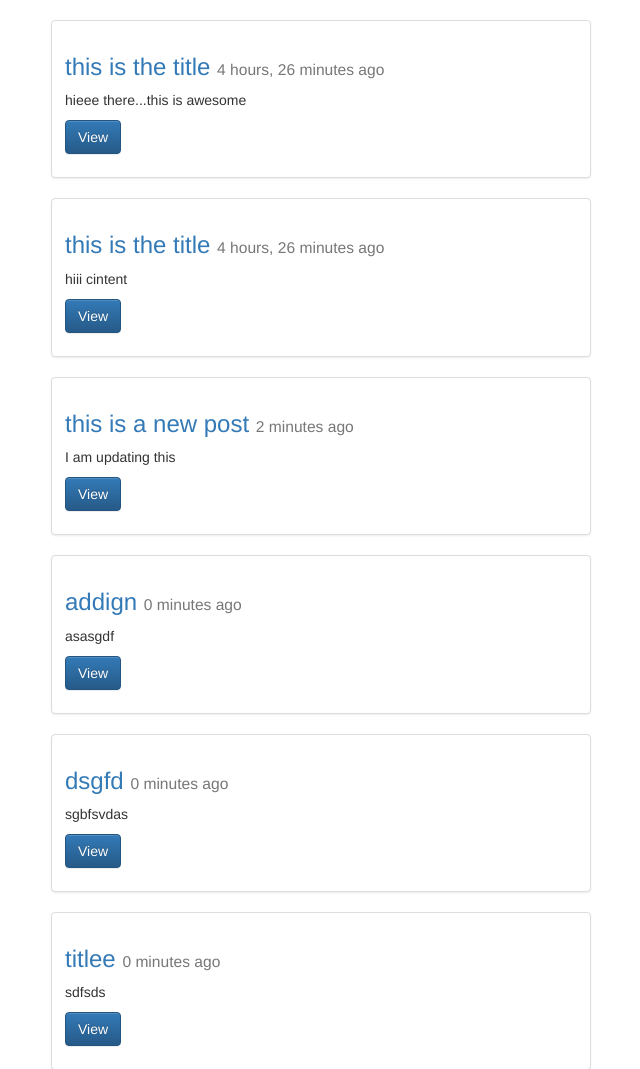
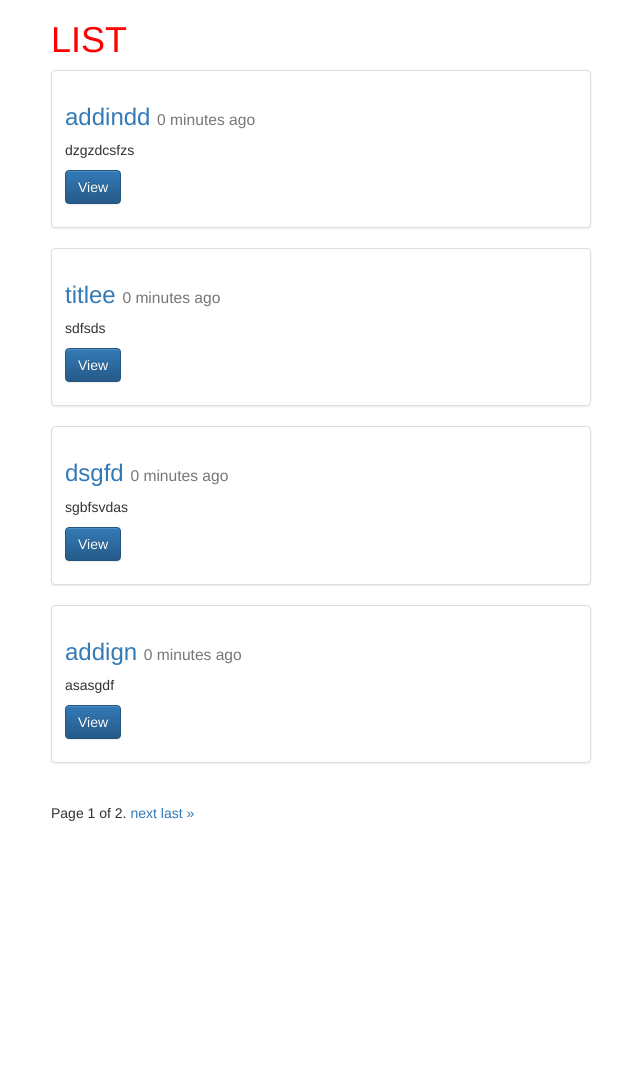
Before and after one commit to AKASHAGARWAL0403/BLOG_DJANGO, a Django app: page /post/ in a window 1280 px wide. Shown: the top 1069 px of the page, without its empty margins (319-959 px from the left). After the commit the page ends 821 px from the top, so only its background shows below. Run offline with Django 3.2, Linux system fonts and the light colour scheme; data comes from the database, SQL or seed files in the repository; both versions use the stored data as it was after the commit; some libraries are stand-ins or nearby versions.

Commit message:
Page Panigator added

```diff
--- a/src/blog/settings.py
+++ b/src/blog/settings.py
@@ -126,3 +126,4 @@ STATICFILES_DIRS = [
 ]
 
 STATIC_ROOT = os.path.join(os.path.dirname(BASE_DIR),"static_cdn")
+MEDIA_ROOT = os.path.join(os.path.dirname(BASE_DIR),"media_cdn")
--- a/src/post/models.py
+++ b/src/post/models.py
@@ -10,4 +10,7 @@ class Post(models.Model):
 
 	def get_absolute_url(self):
 		return reverse('post:detail',kwargs={"id":self.id})
+
+	class Meta:
+		ordering = ['-timestamp','updated']
 # Create your models here.
--- a/src/post/views.py
+++ b/src/post/views.py
@@ -3,6 +3,7 @@ from django.http import HttpResponse , HttpResponseRedirect
 from django.shortcuts import render , get_object_or_404 , redirect
 from .models import Post
 from .forms import PostForm
+from django.core.paginator import Paginator
 
 def post_detail_view(request,id=None):
 	instance = get_object_or_404(Post,id=id)
@@ -26,9 +27,15 @@ def post_create_view(request,*args,**kwargs):
 
 
 def post_list_view(request,*args,**kwargs):
-	queryset = Post.objects.all()
+	queryset_post = Post.objects.all()
+	paginator = Paginator(queryset_post, 4)
+	page_request_var = 'page'
+	page = request.GET.get(page_request_var)
+	queryset = paginator.get_page(page)
 	context = {
-		"object_list" : queryset
+		"queryset" : queryset,
+		"title" : "LIST",
+		"page_request_var" : page_request_var
 	}
 	return render(request,"post_list.html",context)
 
--- a/src/templates/post_list.html
+++ b/src/templates/post_list.html
@@ -5,38 +5,44 @@
 
 <div class='col-sm-6 col-sm-offset-3'>
 
-    <h1>{{ obj.title }}</h1>
+    <h1>{{ title }}</h1>
 
-{% for obj in object_list %}
+{% for obj in queryset %}
 
 <div class="row">
-
 	<div class="col-sm-12">
-
 		<div class="thumbnail">
-
 			<!-- <img src="..." alt="..."> -->
-
 			<div class="caption">
-
 			<h3><a href='{{ obj.get_absolute_url }}'>{{ obj.title }}</a> <small>{{ obj.timestamp|timesince }} ago</small></h3>
-
 			<p>{{ obj.content|linebreaks|truncatechars:120 }}</p>
-
 			<p><a href="{{ obj.get_absolute_url }}" class="btn btn-primary" role="button">View</a></p>
-
 			</div>
-
 		</div>
-
 	</div>
-
 <hr/>
 
 </div>
 
 {% endfor %}
 
+<div class="pagination">
+    <span class="step-links">
+        {% if queryset.has_previous %}
+            <a href="?{{page_request_var}}=1">&laquo; first</a>
+            <a href="?{{page_request_var}}={{ queryset.previous_page_number }}">previous</a>
+        {% endif %}
+
+        <span class="current">
+            Page {{ queryset.number }} of {{ queryset.paginator.num_pages }}.
+        </span>
+
+        {% if queryset.has_next %}
+            <a href="?{{page_request_var}}={{ queryset.next_page_number }}">next</a>
+            <a href="?{{page_request_var}}={{ queryset.paginator.num_pages }}">last &raquo;</a>
+        {% endif %}
+    </span>
+</div>
 
 
 </div>
```
Also changed, not shown: src/db.sqlite3. Lines whose indentation alone changed are shown as unchanged.
